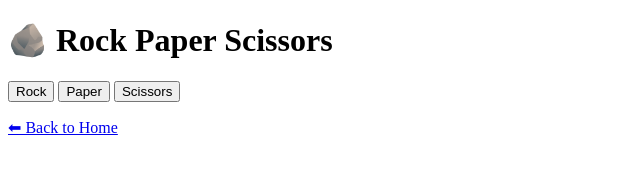
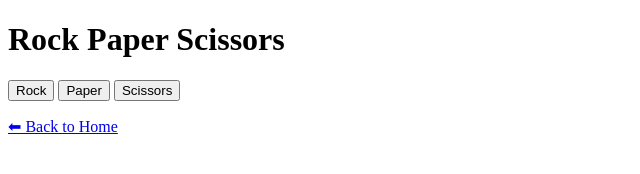
Before and after one commit to xhiyanx/the-games-, a plain HTML site: page rockpaper.html in a window 1280 px wide. Shown: the whole page, without its empty margins (0-640 px from the left). Drawn offline with Linux system fonts and the light colour scheme.

Commit message:
Update rockpaper.html

```diff
--- a/rockpaper.html
+++ b/rockpaper.html
@@ -5,7 +5,7 @@
 </head>
 <body>
 
-<h1>🪨 Rock Paper Scissors</h1>
+<h1> Rock Paper Scissors</h1>
 
 <button onclick="play('rock')">Rock</button>
 <button onclick="play('paper')">Paper</button>
```
